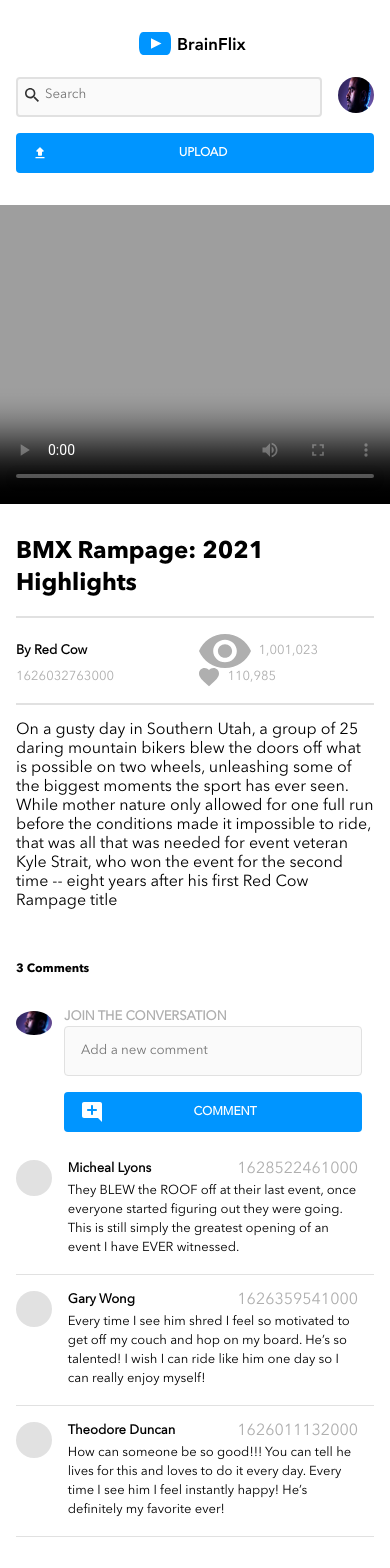
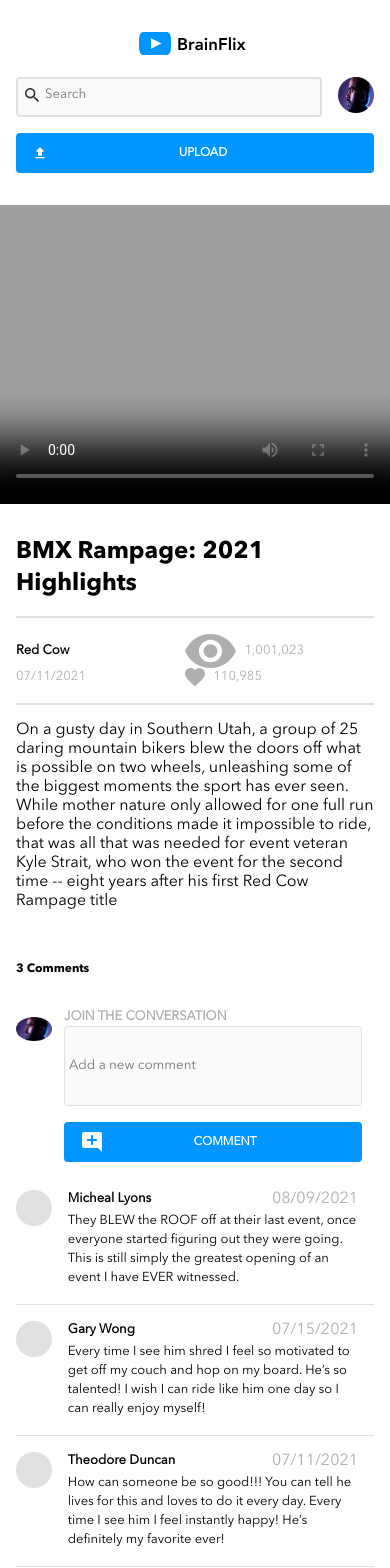
Before and after one commit to ArmandoMandyFernandez/armando-fernandez-brainflix, a React (Create React App) app: page / in a window 390 px wide. Shown: the top 1568 px of the page. Built offline with nearby package versions, Linux system fonts and the light colour scheme.

Commit message:
adjusted tablet mode comment section

```diff
--- a/src/components/Comments/Comments.js
+++ b/src/components/Comments/Comments.js
@@ -5,9 +5,10 @@ import commentIcon from "../../assets/images/Icons/add_comment.svg";
 const Comments = ({ selectedVideo }) => {
     const { comments } = selectedVideo;
 
+
     return (
         <section className="comments">
-            <h3 className="comments__header">3 Comments</h3>
+            <h3 className="comments__header">{comments.length} Comments</h3>
             <div className="comments__container">
                 <div className="comments__image-container">
                     <img src={mohan} alt="" className="comments__image-photo" />
@@ -50,7 +51,7 @@ const Comments = ({ selectedVideo }) => {
                                     {commentee.name}
                                 </h4>
                                 <p className="comments__card-date">
-                                    {commentee.timestamp}
+                                    {new Date(commentee.timestamp).toLocaleDateString('en-US',{month:'2-digit', day:'2-digit',year:'numeric'})}
                                 </p>
                             </div>
                             <div className="comments__card-review-container">
--- a/src/components/Comments/Comments.scss
+++ b/src/components/Comments/Comments.scss
@@ -26,7 +26,7 @@
     }
 
     &__image-container {
-        margin-top: 1rem;
+        padding: 6% 0;
         @include tablet {
             margin-top: 2rem;
         }
@@ -34,7 +34,7 @@
 
     &__image-photo {
         max-width: 2.25rem;
-        max-height: 2.25rem;
+        max-height: 2.5rem;
         border-radius: 50%;
         @include tablet {
             max-width: 3rem;
@@ -65,7 +65,7 @@
             @include desktop-tablet-subheader;
         }
         @include desktop{
-            padding-right: 1rem;
+            padding-righ: 1rem;
             display: flex;
             flex-direction: column;
             flex-grow: 1;
@@ -73,11 +73,13 @@
     }
 
     &__comment-label-input {
+        color: $primary-black;
         width: 100%;
+        height: 5rem;
         border: solid 1px $secondary-silver;
         background-color: $secondary-white;
         border-radius: 0.25rem;
-        padding: 1rem;
+        padding: .5rem .25rem;
         @include tablet{
             padding: .65rem 1rem;
         }
--- a/src/components/Hero/Hero.js
+++ b/src/components/Hero/Hero.js
@@ -1,8 +1,4 @@
 import './Hero.scss'
-import play from '../../assets/images/Icons/play.svg'
-import scroller from '../../assets/images/Icons/scrub.svg'
-import fullScreen from '../../assets/images/Icons/fullscreen.svg'
-import volume from '../../assets/images/Icons/volume_up.svg'
 
 function Hero({selectedVideo}) {
     const {image} = selectedVideo;
--- a/src/components/VideoInfo/VideoInfo.js
+++ b/src/components/VideoInfo/VideoInfo.js
@@ -13,8 +13,8 @@ const VideoInfo = ({ selectedVideo }) => {
             </div>
             <div className="videoInfo__stats-container">
                 <div className="videoInfo__byDate-container">
-                    <h3 className="videoInfo__channel">By {channel}</h3>
-                    <p className="videoInfo__date">{timestamp}</p>
+                    <h3 className="videoInfo__channel">{channel}</h3>
+                    <p className="videoInfo__date">{new Date(timestamp).toLocaleDateString('en-US',{month:'2-digit', day:'2-digit',year:'numeric'})}</p>
                 </div>
                 <div className="videoInfo__viewsLikes-container">
                     <div className="videoInfo__views-container">
```
